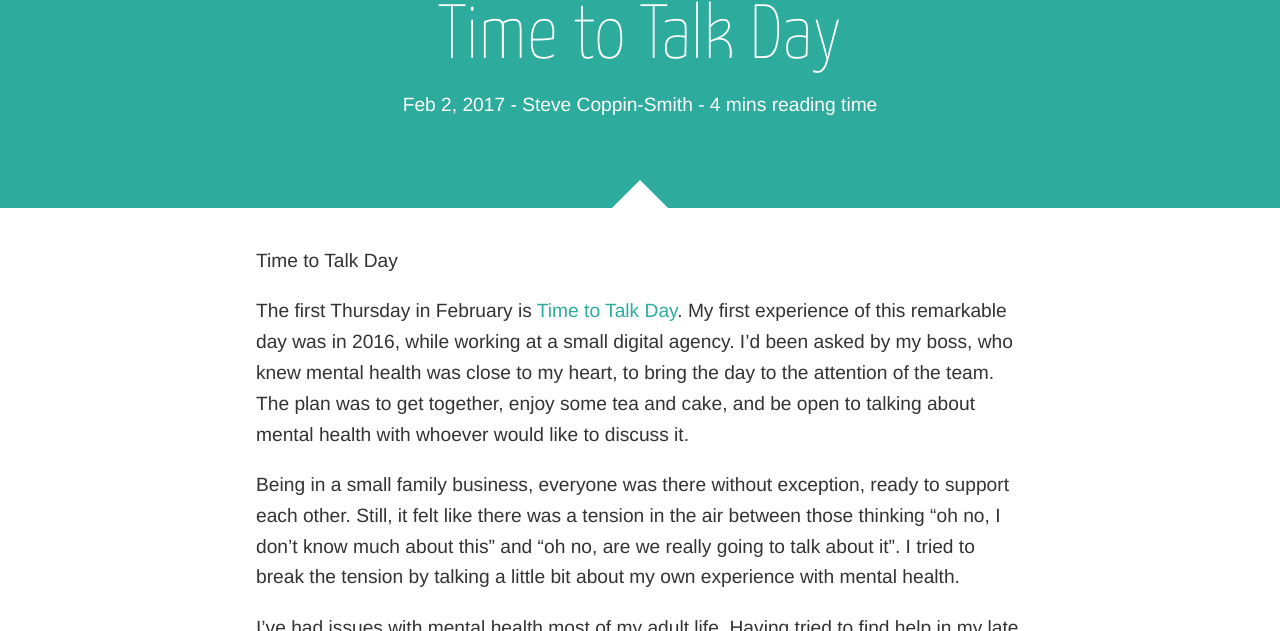
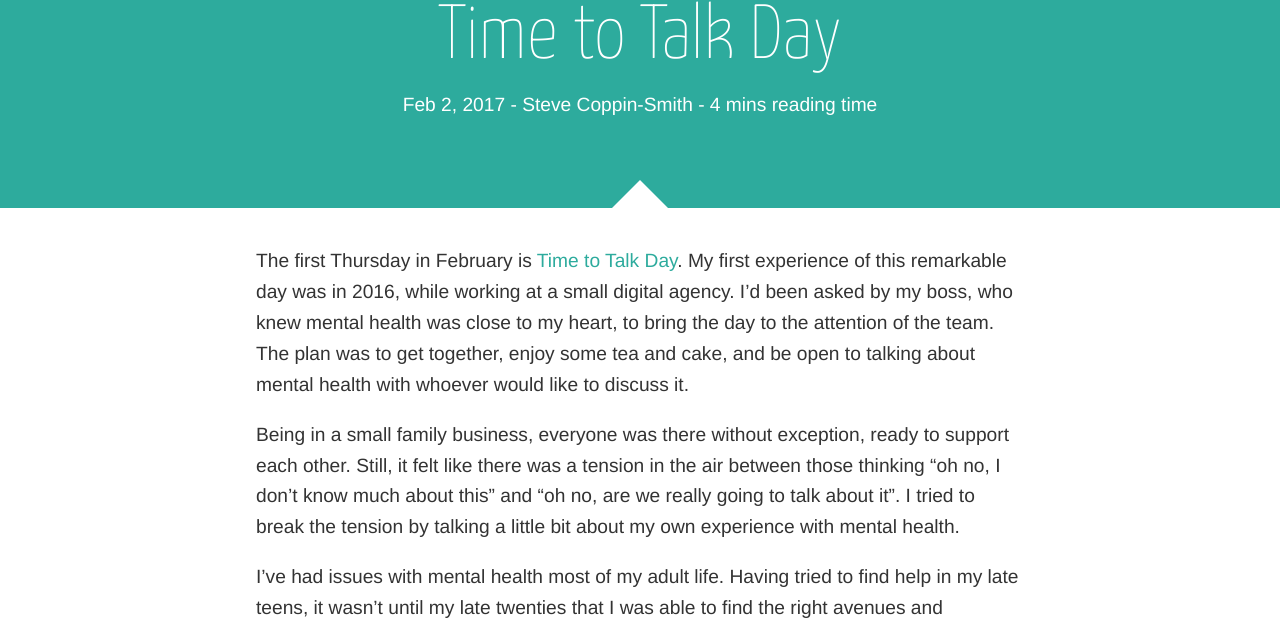
Before and after one commit to holidayextras/holidayextras.github.com, a Jekyll site: the page built from _posts/2017-02-02-time-to-talk-2017.md, in a window 1280 px wide and 900 px high, cut to the strip 269-900 px from the top of the window. Built offline with Jekyll 4.4.1, drawn with Linux system fonts in a browser that asks for light colours; nearby versions of some CDN libraries; comment, search, counter and statistics services are not loaded.

Commit message:
Update 2017-02-02-time-to-talk-2017.md
Removing accidental subtitle.

```diff
--- a/_posts/2017-02-02-time-to-talk-2017.md
+++ b/_posts/2017-02-02-time-to-talk-2017.md
@@ -7,8 +7,6 @@ tags: Talking, anxiety, ocd, work
 comments: true
 excerpt: "The first Thursday in February is Time to Talk Day. It's a day to talk and break the silence around mental health problems. Talking may not be the first step in any recovery, but in these changing times it can really help."
 ---
-
-Time to Talk Day
 
 The first Thursday in February is [Time to Talk Day](http://www.time-to-change.org.uk/timetotalkday). My first experience of this remarkable day was in 2016, while working at a small digital agency. I’d been asked by my boss, who knew mental health was close to my heart, to bring the day to the attention of the team. The plan was to get together, enjoy some tea and cake, and be open to talking about mental health with whoever would like to discuss it.
 
```
